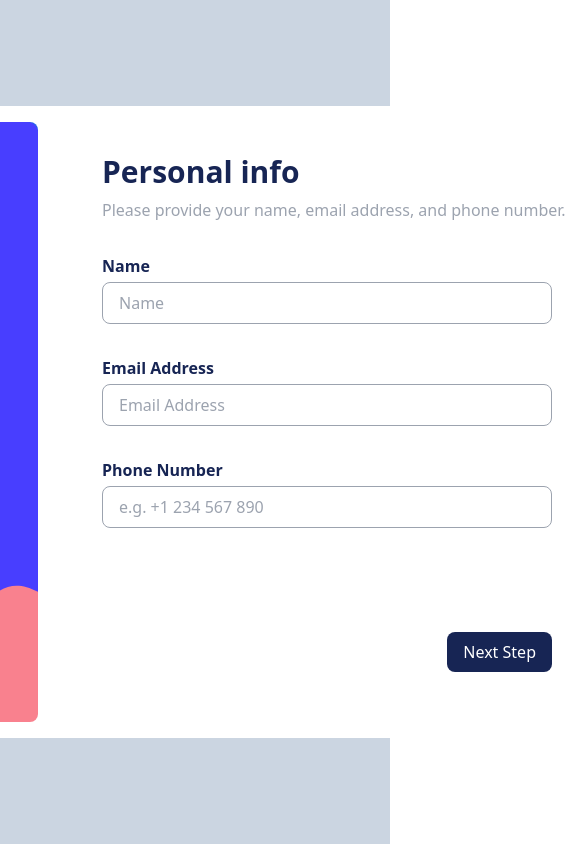
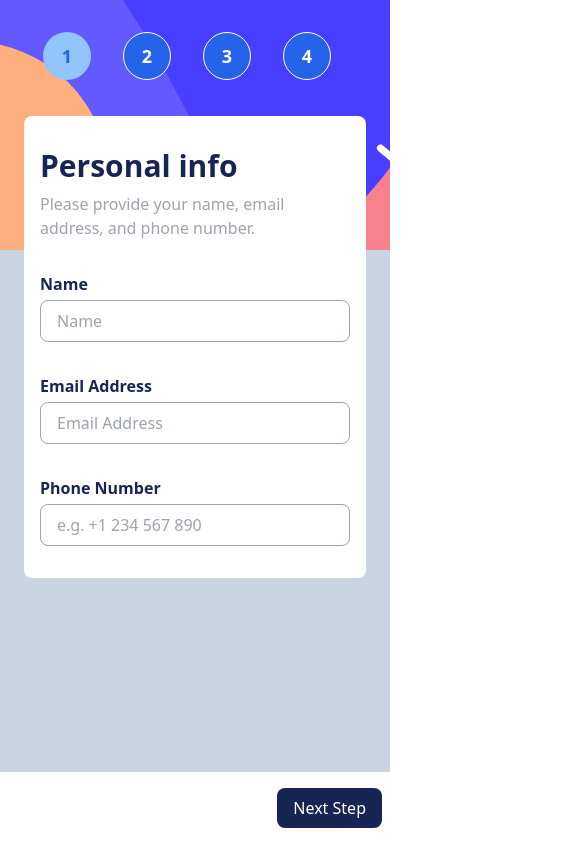
Before and after one commit to Maedkill12/multi-step-form, a React (Vite) app: page / in a window 390 px wide. Shown: the top 844 px of the page, 585 px wide, since content can reach past the window. Built offline with nearby package versions, Linux system fonts and the light colour scheme.

Commit message:
Added responsive design

```diff
--- a/src/App.tsx
+++ b/src/App.tsx
@@ -3,8 +3,8 @@ import Sibebar from "./components/Sibebar";
 
 function App() {
   return (
-    <main className="min-h-screen bg-slate-300 flex justify-center items-center">
-      <div className="p-4 bg-white rounded-lg w-fit h-fit flex flex-row gap-16">
+    <main className="min-h-screen bg-slate-300 flex justify-start md:justify-center items-start md:items-center">
+      <div className="p-4 md:bg-white rounded-lg w-full mx-2 md:mx-0 md:w-fit h-fit flex flex-col md:flex-row gap-8 lg:gap-16">
         <Sibebar />
         <MultiStepForm />
       </div>
--- a/src/components/Confirmation.tsx
+++ b/src/components/Confirmation.tsx
@@ -1,9 +1,9 @@
 const Confirmation = () => {
   return (
-    <div className="w-[550px] flex flex-col justify-center items-center gap-4">
+    <div className="w-full md:relative px-4 py-8 md:px-0 md:py-0 left-0 rounded-lg md:rounded-none z-10 mt-[100px] md:mt-0 bg-white md:w-[450px] lg:w-[550px] flex flex-col justify-center items-center gap-4">
       <img src="icon-thank-you.svg" alt="Thanks icon" />
       <h3 className="text-3xl font-bold text-blue-950">Thank you!</h3>
-      <p className="text-center text-gray-400 w-[450px]">
+      <p className="text-center text-gray-400 md:w-[400px] lg:w-[450px]">
         Thanks for confirming your subscription! We hope you have fun using our
         platform. If you ever need support, please feel free to email us at
         support@loremgaming.com
--- a/src/components/MultiStepForm.tsx
+++ b/src/components/MultiStepForm.tsx
@@ -26,7 +26,7 @@ const MultiStepForm = () => {
   return (
     <>
       {!confirmed ? (
-        <div className="flex flex-col py-8">
+        <div className="flex flex-col py-8 mt-[100px] md:mt-0 bg-white md:bg-none md:relative z-10 px-4 md:px-0 rounded-lg md:rounded-none">
           <div>
             <h2 className="text-3xl font-bold text-blue-950 mb-2">{title}</h2>
             <p className="text-base text-gray-400">{desc}</p>
@@ -37,12 +37,12 @@ const MultiStepForm = () => {
             onSubmit={handleSubmit}
           >
             {({ errors, touched }) => (
-              <Form className="flex flex-col h-[450px] w-[550px] relative">
+              <Form className="flex flex-col md:h-[450px] w-full md:w-[450px] lg:w-[550px] md:relative">
                 <AnimatePresence>
                   <motion.div
-                    className="flex-1 w-[450px] mt-8"
+                    className="md:flex-1 w-full md:w-[450px] mt-8"
                     key={snap.activeStep}
-                    {...slideAnimation("right")}
+                    {...slideAnimation("down")}
                   >
                     {snap.activeStep === 1 && (
                       <StepOne
@@ -59,7 +59,7 @@ const MultiStepForm = () => {
                     {snap.activeStep === 4 && <StepFour />}
                   </motion.div>
                 </AnimatePresence>
-                <div className="flex flex-row justify-between w-[450px] absolute bottom-0">
+                <div className="flex flex-row justify-between w-full left-0 md:w-[450px] absolute bottom-0 bg-white md:bg-none px-2 py-4 md:px-0 md:py-0">
                   {snap.activeStep > 1 ? (
                     <p
                       className="text-gray-400 font-bold hover:text-blue-950 cursor-pointer flex items-center"
--- a/src/components/PlanCard.tsx
+++ b/src/components/PlanCard.tsx
@@ -21,11 +21,11 @@ const PlanCard = ({
   return (
     <div
       onClick={() => setSelected(id)}
-      className={`py-4 px-3 flex flex-col justify-between border border-gray-400 hover:border-blue-950 w-[125px] h-[175px] rounded-lg cursor-pointer ${
+      className={`py-4 px-3 flex flex-row md:flex-col gap-3 md:gap-0 md:justify-between border border-gray-400 hover:border-blue-950 w-full md:w-[125px] h-fit md:h-[175px] rounded-lg cursor-pointer ${
         isSelected && "bg-slate-100 border-blue-950"
       }`}
     >
-      <div className="flex-1">
+      <div className="md:flex-1">
         <img src={imgPath} alt="plan-icon" />
       </div>
       <div>
--- a/src/components/Sibebar.tsx
+++ b/src/components/Sibebar.tsx
@@ -3,14 +3,17 @@ import { useSnapshot } from "valtio";
 import StepSidebar from "./StepSidebar";
 import state from "../config/store";
 import bgDesktop from "../assets/bg-sidebar-desktop.svg";
+import bgMobile from "../assets/bg-sidebar-mobile.svg";
+import useMobile from "../hooks/useMobile";
 
 const Sibebar = () => {
+  const { isMobile } = useMobile();
   const snap = useSnapshot(state);
 
   return (
     <div
-      className="bg-blue-600 bg-cover rounded-lg py-8 px-4 flex flex-col gap-8 w-[300px] h-[600px]"
-      style={{ backgroundImage: `url(${bgDesktop})` }}
+      className="bg-blue-600 absolute z-0 top-0 left-0 md:static bg-cover rounded-none md:rounded-lg py-8 px-4 flex flex-row justify-center items-start md:justify-start md:flex-col gap-4 md:gap-8 w-full md:w-[200px] lg:w-[300px] h-[250px] md:h-[600px]"
+      style={{ backgroundImage: `url(${isMobile ? bgMobile : bgDesktop})` }}
     >
       {stepsArray.map((step) => (
         <StepSidebar
--- a/src/components/StepSidebar.tsx
+++ b/src/components/StepSidebar.tsx
@@ -21,8 +21,8 @@ const StepSidebar = ({ step, label, isActive }: StepSidebarProps) => {
         <p className="text-lg font-bold">{step}</p>
       </div>
       <div className="flex-1 flex flex-col">
-        <p className="text-xs text-slate-300">STEP {step}</p>
-        <p className="text-sm font-bold text-white">{label}</p>
+        <p className="text-xs text-slate-300 hidden md:block">STEP {step}</p>
+        <p className="text-sm font-bold text-white hidden md:block">{label}</p>
       </div>
     </div>
   );
--- a/src/components/StepTwo.tsx
+++ b/src/components/StepTwo.tsx
@@ -8,7 +8,7 @@ const StepTwo = () => {
   const snap = useSnapshot(state);
   return (
     <div className="flex flex-col gap-8">
-      <div className="flex flex-row justify-between">
+      <div className="flex flex-col md:flex-row gap-3 md:gap-0 md:justify-between">
         {plans.map((plan) => (
           <PlanCard
             key={plan.id}
--- /dev/null
+++ b/src/hooks/useMobile.ts
@@ -0,0 +1,21 @@
+import { useEffect } from "react";
+import { useState } from "react";
+
+const useMobile = () => {
+  const [width, setWidth] = useState<number>(window.innerWidth);
+
+  function handleWindowSizeChange() {
+    setWidth(window.innerWidth);
+  }
+  useEffect(() => {
+    window.addEventListener("resize", handleWindowSizeChange);
+    return () => {
+      window.removeEventListener("resize", handleWindowSizeChange);
+    };
+  }, []);
+
+  const isMobile = width <= 768;
+  return { isMobile };
+};
+
+export default useMobile;
```
